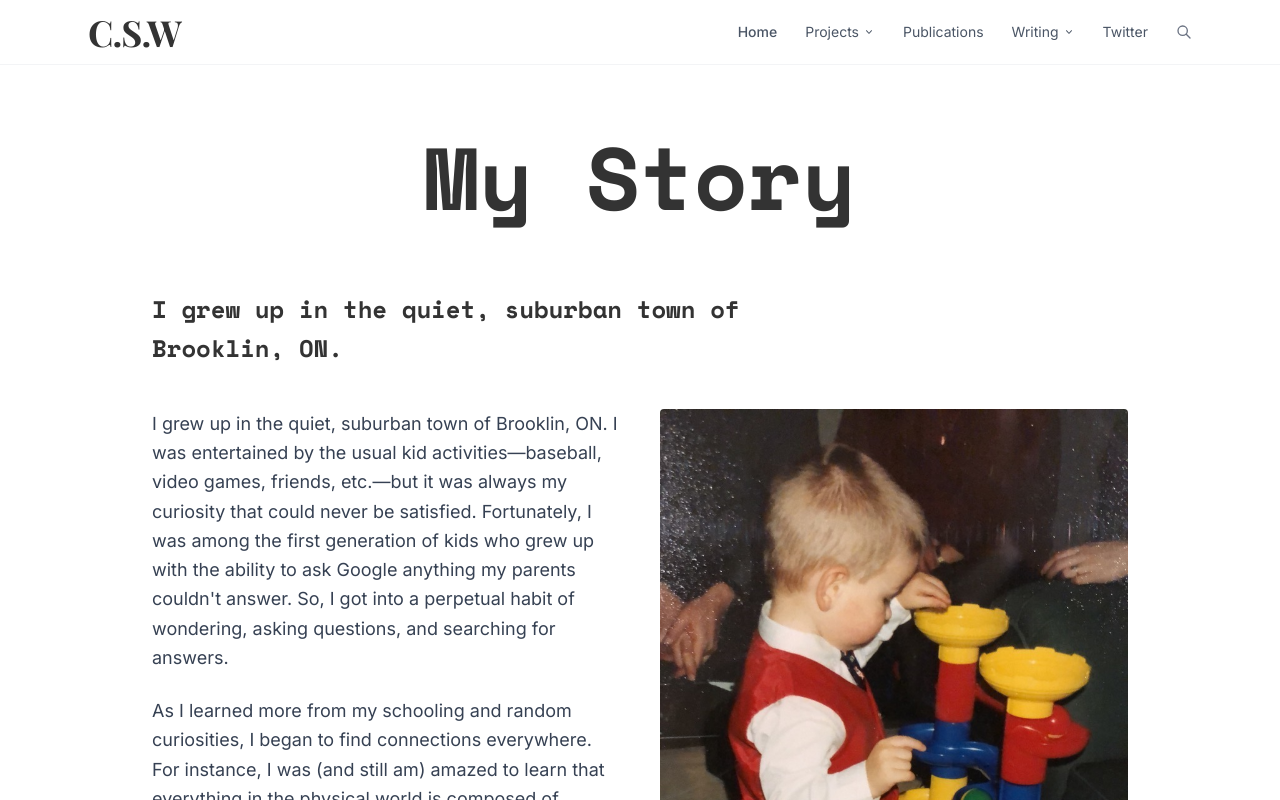
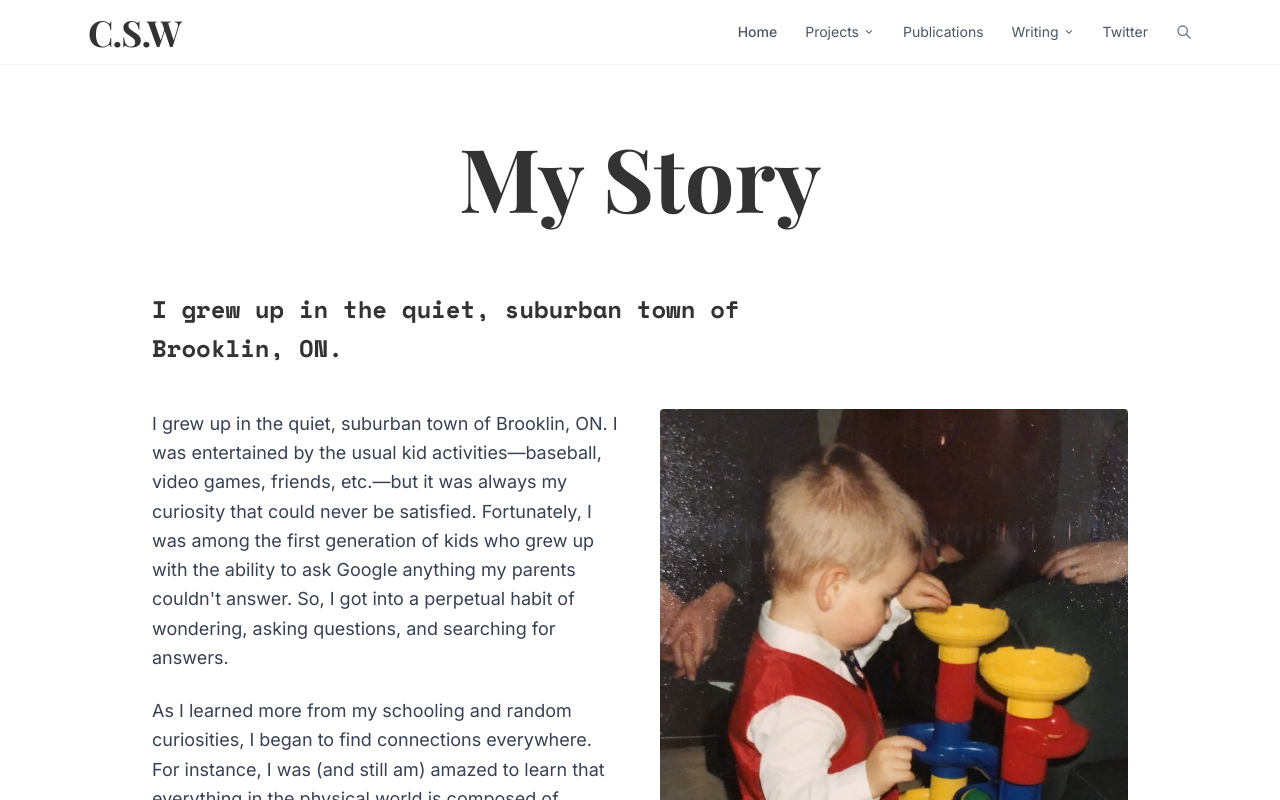
Before and after one commit to VanessaAnneliese/Cameron-witkowski-website, a Next.js app: page /story in a window 1280 px wide. Shown: the top 800 px of the page. Built offline with nearby package versions, Linux system fonts and the light colour scheme.

Commit message:
Use Playfair Display serif for My Story page headline

```diff
--- a/src/app/story/page.tsx
+++ b/src/app/story/page.tsx
@@ -8,7 +8,7 @@ export default function MyStoryPage() {
       {/* Title — centered, large, Space Mono */}
       <h1
         className="text-center font-bold mb-16"
-        style={{ fontFamily: "var(--font-space-mono)", fontSize: "clamp(3rem, 8vw, 5.5rem)", lineHeight: 1.1 }}
+        style={{ fontFamily: "var(--font-playfair)", fontSize: "clamp(3rem, 8vw, 5.5rem)", lineHeight: 1.1 }}
       >
         My Story
       </h1>
```
